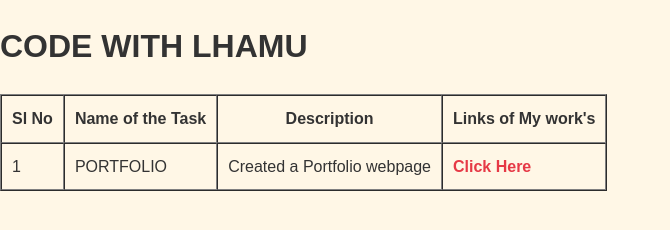
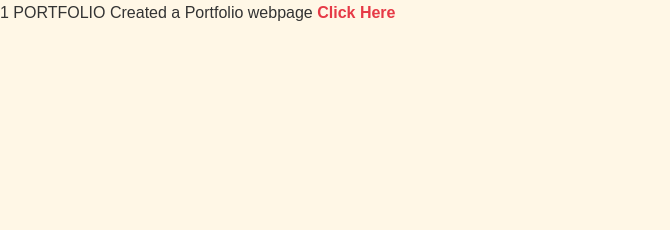
Before and after one commit to SANGLHAMU/LHAMU-CODES, a plain HTML site: page index.html in a window 1280 px wide. Shown: the whole page, without its empty margins (0-670 px from the left). Drawn offline with Linux system fonts and the light colour scheme.

Commit message:
Update index.html

```diff
--- a/index.html
+++ b/index.html
@@ -14,19 +14,6 @@
 
     </style>
 </head>
-<body>
-    <h1 class="hr">CODE WITH LHAMU</h1></marquee>
-    <table border="1" cellpadding="10" cellspacing="0">
-        <head>
-            <tr>
-            <div class="header">
-                <th>Sl No</th>
-                <th>Name of the Task</th>
-                <th>Description</th>
-                <th>Links of My work's</th>
-            </div>
-        </tr>
-        </head>
         <body>
             <tr>
                 <td class="sl">1</td>
```
